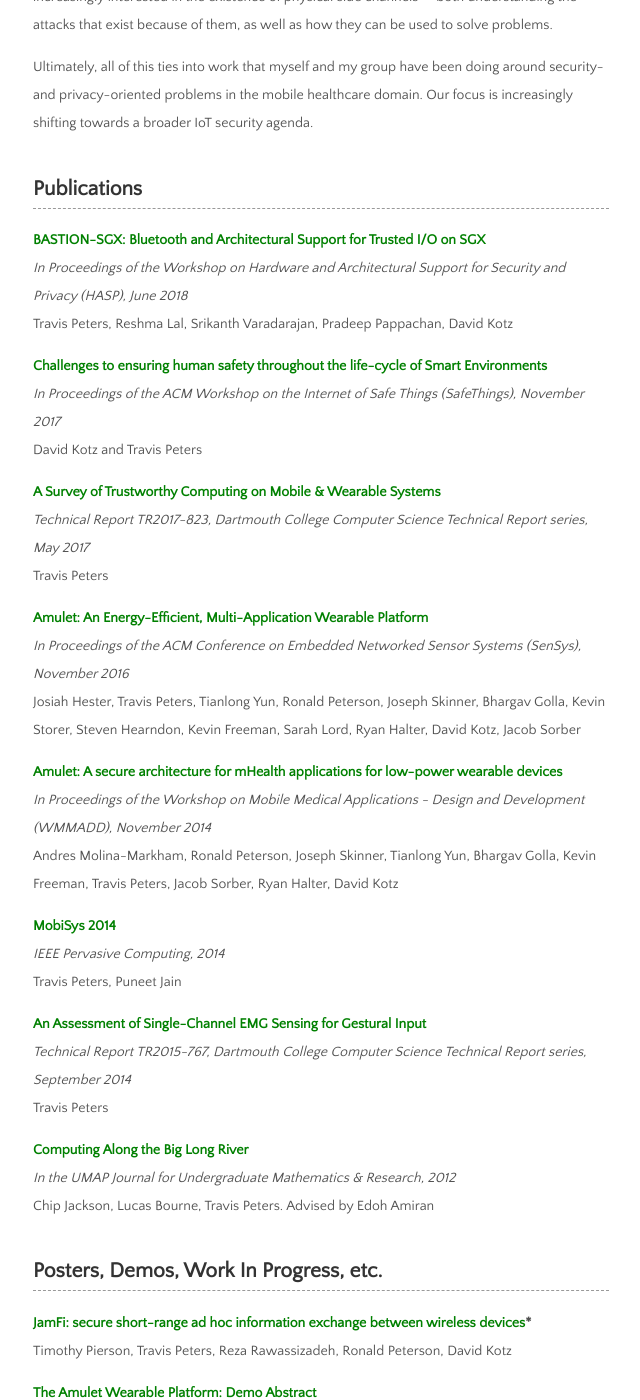
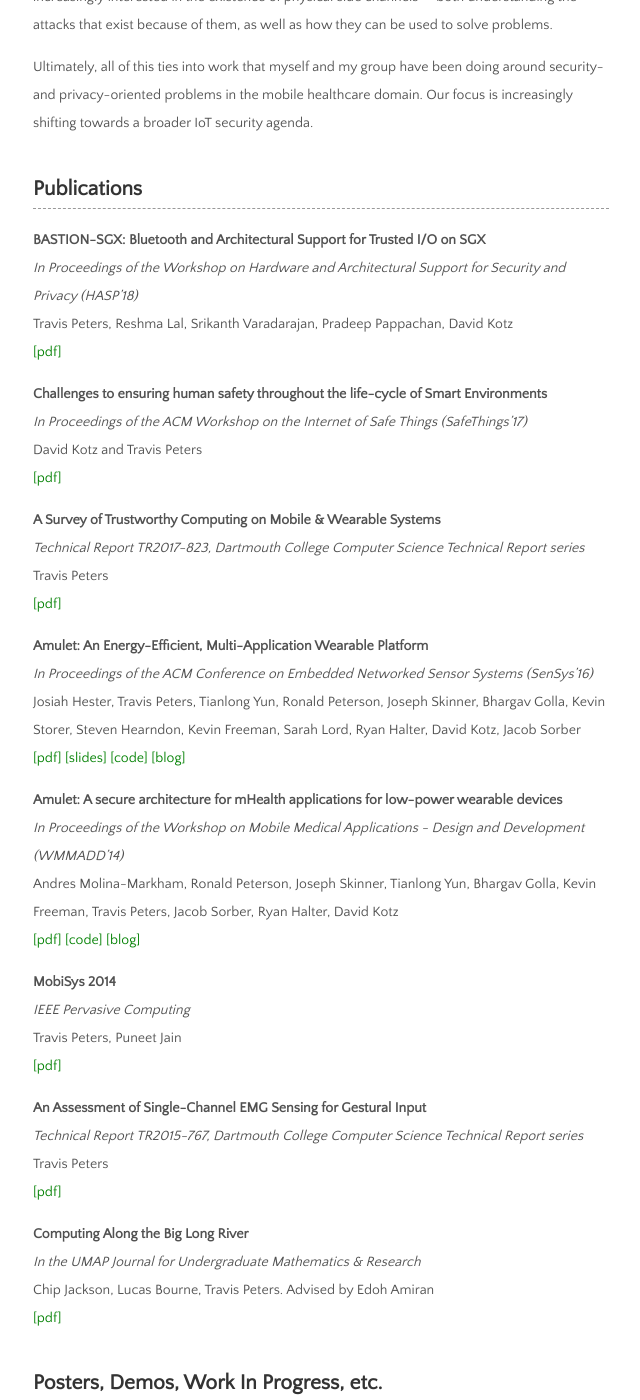
Before and after one commit to traviswpeters/traviswpeters.github.io, a Jekyll site: the page built from research.md, in a window 1280 px wide and 1400 px high, scrolled down 396 px. Shown: the whole window, without its empty margins (319-959 px from the left). Built offline with Jekyll 4.4.1, drawn with Linux system fonts in a browser that asks for light colours; nearby versions of some CDN libraries; some of the changed text lies outside the part shown.

Commit message:
tweaking styles/layouts and updating some info

```diff
--- a/_includes/head.html
+++ b/_includes/head.html
@@ -16,10 +16,11 @@
 
   <link rel="stylesheet" href="{{ site.github.url }}/assets/css/main.css">
   <link rel="stylesheet" href="{{ site.github.url }}/assets/css/syntax.css">
+  {% comment %}
   <!-- RSS-v2.0
   <link href="{{ site.github.url }}/feed.xml" type="application/rss+xml" rel="alternate" title="{{ site.data.settings.title }} | {{ site.data.settings.tagline }}"/>
   //-->
-
+  {% endcomment %}
   <link rel="stylesheet" href="https://fonts.googleapis.com/css?family=PT+Serif:400,400italic,700%7CPT+Sans:400">
   <link rel="stylesheet" href="https://fonts.googleapis.com/css?family=Source+Code+Pro">
   <link rel="stylesheet" href="https://fonts.googleapis.com/css?family=Quattrocento+Sans">
--- a/_includes/presentations.html
+++ b/_includes/presentations.html
@@ -2,10 +2,15 @@
 {% for talk in site.data.talks %}
 
 {% if talk.type == "guest-lecture" %}
-<!-- don't show guest lectures on "talks" - show in "teaching" -->
+    {% comment%}<!-- don't show guest lectures on "talks" - show in "teaching" -->{% endcomment%}
 {% else %}
-[**{{talk.title}}**]({% if talk.internal %}{{ talk.url | relative_url }}{% else %}{{talk.url}}{% endif %}) <br />
-*{{talk.venue}} - {% if talk.location %} {{talk.location}}{% endif %} - {% if talk.date %}{{talk.date}}{% endif %}*
+**{{talk.title}}**<br/>
+*{{talk.venue}}
+<!-- location -->{% if talk.location %} - {{talk.location}}{% endif %}
+<!-- date -->{% if talk.date %} - {{talk.date}}{% endif %}*<br/>
+<!-- pdf -->{% if talk.pdf %}[[pdf]]({{talk.pdf}}){% endif %}
+<!-- notes -->{% if talk.notes %}[[notes]]({{talk.notes}}){% endif %}
+<!-- code -->{% if talk.code %}[[code]]({{talk.code}}){% endif %}
 {% endif %}
 
 {% endfor %}
--- a/_includes/publications.html
+++ b/_includes/publications.html
@@ -1,20 +1,20 @@
 {% assign thumbnail="left" %}
+
+<!-- NOTE: funcky comments used to prevent jekyll's generator from inserting undesired breaks. -->
 
 ## Publications
 
 {% for pub in site.data.papers %}
 {% if pub.type == "conference" or pub.type == "journal" or pub.type == "workshop" or pub.type == "techreport" %}
 
-{% if pub.image %}
-{% include image.html url=pub.image caption="" height="100px" align=thumbnail %}
-{% endif %}
-[**{{pub.title}}**]({% if pub.internal %}{{ pub.url | relative_url }}{% else %}{{pub.url}}{% endif %}) {% if pub.inSubmission %}**(Submitted for Review)**{% endif %}<br />
-*{{pub.publisher}}, {% if pub.inSubmission %}**Submitted {{pub.date}}**{% else %}{{pub.date}}{% endif %}* <br />
-{{pub.authors}}<br />
-{% if pub.note %} *({{pub.note}})*{% endif %}
-{% if pub.year %}*{{pub.year}}*{% endif %}
-{% if pub.doi %}[[doi]({{pub.doi}})]{% endif %}
-{% if pub.media %}<br />Media: {% for article in pub.media %}[[{{article.name}}]({{article.url}})]{% endfor %}{% endif %}
+**{{pub.title}}**<br/>
+<!-- publisher -->{% if pub.publisher %}*{{pub.publisher}}*<br/>{% endif %}
+<!-- authors -->{% if pub.authors %}{{pub.authors}}<br/>{% endif %}
+<!-- note -->{% if pub.note %} *({{pub.note}})*{% endif %}
+<!-- pdf -->{% if pub.pdf %}[[pdf]]({{pub.pdf}}){% endif %}
+<!-- slides -->{% if pub.slides %}[[slides]]({{pub.slides}}){% endif %}
+<!-- code -->{% if pub.code %}[[code]]({{pub.code}}){% endif %}
+<!-- blog -->{% if pub.blog %}[[blog]]({{pub.blog}}){% endif %}
 
 {% endif %}
 {% endfor %}
@@ -24,13 +24,14 @@
 {% for pub in site.data.papers %}
 {% if pub.type == "poster" or pub.type == "demo" or pub.type == "poster/demo" or pub.type == "wip" %}
 
-{% if pub.image %}
-{% include image.html url=pub.image caption="" height="100px" align=thumbnail %}
-{% endif %}
-[**{{pub.title}}**]({% if pub.internal %}{{ pub.url | relative_url }}{% else %}{{pub.url}}{% endif %}){% if pub.type == "wip" %}**\***{% endif %}<br />
-{% if pub.publisher %}*{{pub.publisher}}, {{pub.date}}* <br />{% endif %}{{pub.authors}}<br />
-{% if pub.doi %}[[doi]({{pub.doi}})]{% endif %}
-{% if pub.media %}<br />Media: {% for article in pub.media %}[[{{article.name}}]({{article.url}})]{% endfor %}{% endif %}
+**{{pub.title}}**{% if pub.type == "wip" %}*{% endif %}<br/>
+<!-- publisher -->{% if pub.publisher %}*{{pub.publisher}}*<br/>{% endif %}
+<!-- authors -->{% if pub.authors %}{{pub.authors}}<br/>{% endif %}
+<!-- note -->{% if pub.note %} *({{pub.note}})*{% endif %}
+<!-- pdf -->{% if pub.pdf %}[[pdf]]({{pub.pdf}}){% endif %}
+<!-- slides -->{% if pub.slides %}[[slides]]({{pub.slides}}){% endif %}
+<!-- code -->{% if pub.code %}[[code]]({{pub.code}}){% endif %}
+<!-- blog -->{% if pub.blog %}[[blog]]({{pub.blog}}){% endif %}
 
 {% endif %}
 {% endfor %}
```
Also changed, not shown: _data/papers.yml (+27 -15 lines), _data/talks.yml (+6 -6 lines), _includes/teaching.html (+10 -2 lines), 1 other file.
